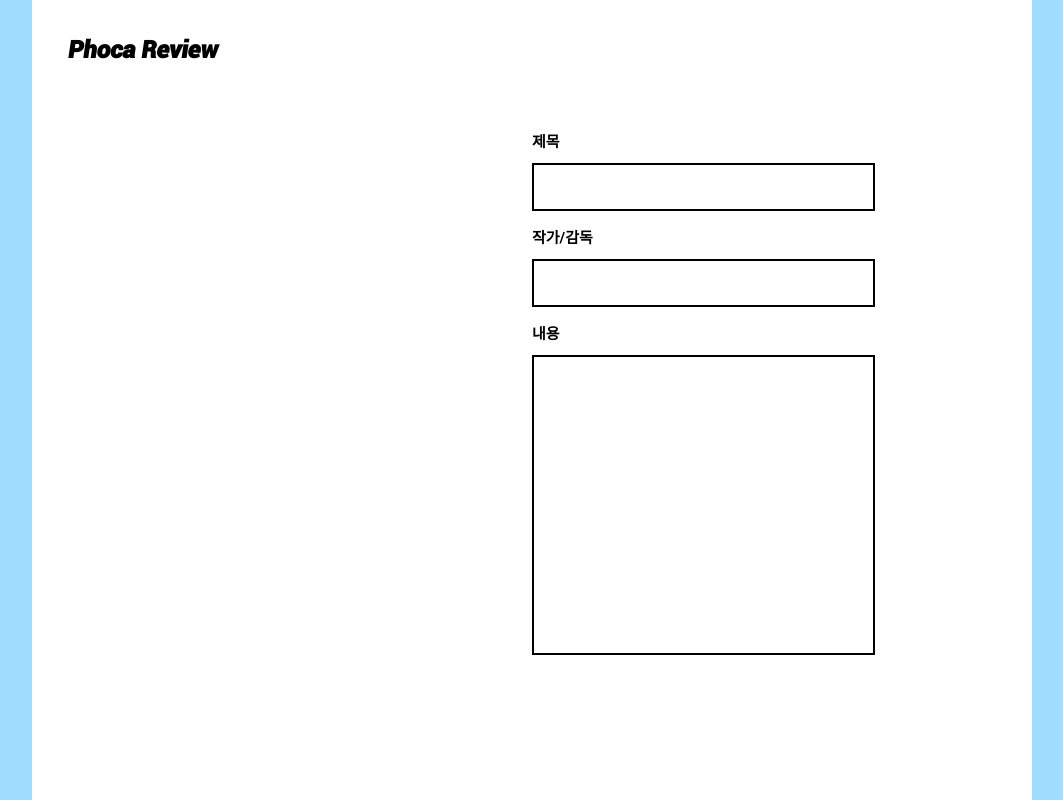
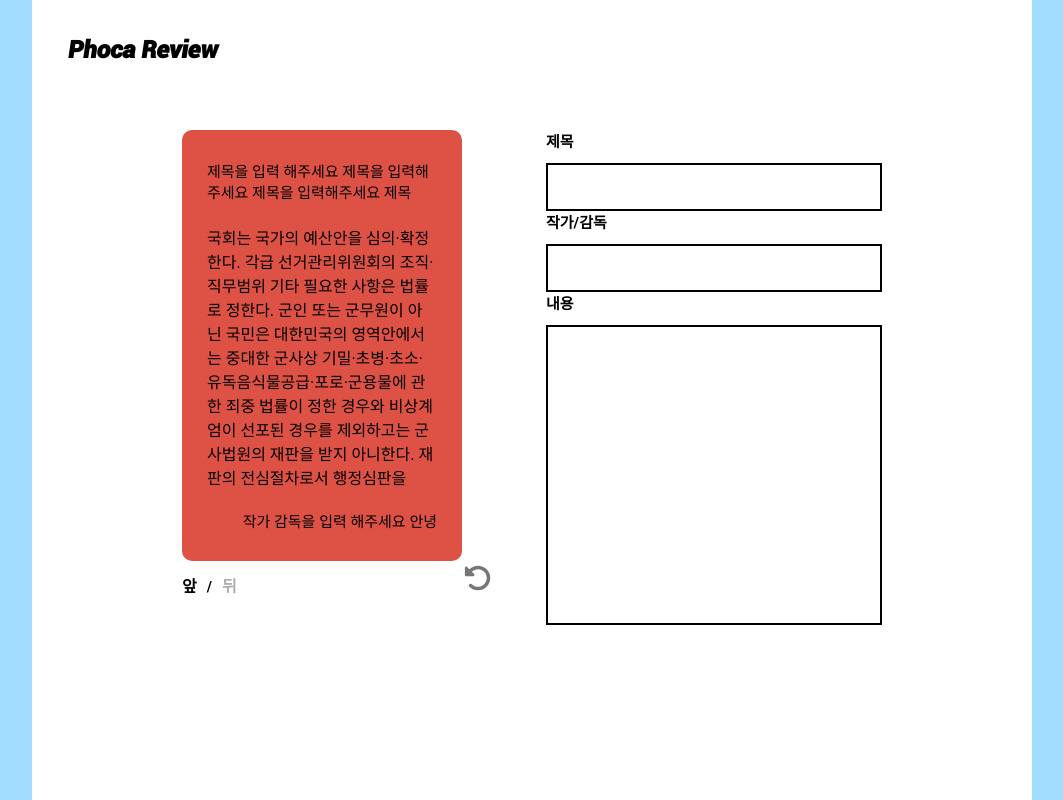
Before and after one commit to bluepebble25/phoca-review, a React (Create React App) app in the folder client/: page /create in a window 1280 px wide. Shown: the whole page, without its empty margins (108-1171 px from the left). Built offline with nearby package versions, Linux system fonts and the light colour scheme; a web font is replaced by a local one.

Commit message:
#4 feat: editor 화면에 카드 컴포넌트 추가

```diff
--- /dev/null
+++ b/client/src/components/atoms/Buttons/FlipButton.tsx
@@ -0,0 +1,36 @@
+import { css } from '@emotion/react';
+import { FontAwesomeIcon } from '@fortawesome/react-fontawesome';
+import { faRotateLeft } from '@fortawesome/free-solid-svg-icons';
+
+interface FlipButtonProps {
+  buttonSize: number;
+  onClick: React.MouseEventHandler<HTMLButtonElement>;
+}
+
+function FlipButton({ onClick, buttonSize }: FlipButtonProps) {
+  return (
+    <button css={buttonStyle} onClick={onClick}>
+      <FontAwesomeIcon
+        icon={faRotateLeft}
+        fontSize={buttonSize}
+        css={iconStyle}
+      />
+    </button>
+  );
+}
+
+const buttonStyle = () => css`
+  padding: 8px;
+  border: none;
+  border-radius: 50%;
+  background-color: transparent;
+  cursor: pointer;
+`;
+
+const iconStyle = css`
+  text-shadow: 0 30px 10px rgba(0, 0, 0, 0.2);
+  color: #545454;
+  opacity: 80%;
+`;
+
+export default FlipButton;
--- /dev/null
+++ b/client/src/components/atoms/Card.tsx
@@ -0,0 +1,104 @@
+import { css } from '@emotion/react';
+
+interface CardProps {
+  isCardFront: boolean;
+}
+
+interface CardFaceProps {
+  isCardFront: boolean;
+  faceType: 'front' | 'back';
+}
+
+const CardFace: React.FC<CardFaceProps> = ({ faceType, isCardFront }) => {
+  return (
+    <div
+      css={[
+        cardFaceStyle,
+        faceType === 'front' ? frontStyle(isCardFront) : backStyle(isCardFront),
+      ]}
+    >
+      <div css={titleStyle}>
+        {/* 36자 제한 */}
+        제목을 입력 해주세요 제목을 입력해주세요 제목을 입력해주세요 제목
+      </div>
+      <p css={contentsStyle}>
+        {/* 198자 제한 */}
+        국회는 국가의 예산안을 심의·확정한다. 각급 선거관리위원회의
+        조직·직무범위 기타 필요한 사항은 법률로 정한다. 군인 또는 군무원이 아닌
+        국민은 대한민국의 영역안에서는 중대한 군사상
+        기밀·초병·초소·유독음식물공급·포로·군용물에 관한 죄중 법률이 정한 경우와
+        비상계엄이 선포된 경우를 제외하고는 군사법원의 재판을 받지 아니한다.
+        재판의 전심절차로서 행정심판을
+      </p>
+      {/* 17자 제한 */}
+      <div css={authorStyle}>작가 감독을 입력 해주세요 안녕</div>
+    </div>
+  );
+};
+
+function Card({ isCardFront }: CardProps) {
+  return (
+    <div css={sceneStyle}>
+      <div css={cardStyle}>
+        <CardFace faceType="front" isCardFront={isCardFront} />
+        <CardFace faceType="back" isCardFront={isCardFront} />
+      </div>
+    </div>
+  );
+}
+
+/* about card */
+const sceneStyle = css`
+  width: 280px;
+  height: 431px;
+  perspective: 600px;
+`;
+
+const cardStyle = css`
+  position: relative;
+  width: 100%;
+  height: 100%;
+  transition: transform 1s;
+  transform-style: preserve-3d;
+  border-radius: 10px;
+  font-size: 1.5rem;
+`;
+
+const cardFaceStyle = css`
+  position: absolute;
+  width: 100%;
+  height: 100%;
+  border-radius: 10px;
+  background-color: #d9d9d9;
+  backface-visibility: hidden;
+  padding: 30px 25px;
+`;
+
+const frontStyle = (isCardFront: boolean) => css`
+  background-color: #de5246;
+  ${!isCardFront && 'transform: rotateY(180deg)'};
+`;
+
+const backStyle = (isCardFront: boolean) => css`
+  background-color: royalblue;
+  ${isCardFront && 'transform: rotateY(180deg)'};
+`;
+
+/* about texts */
+const titleStyle = css`
+  margin-bottom: 23px;
+`;
+
+const contentsStyle = css`
+  font-size: 1.6rem;
+`;
+
+const authorStyle = css`
+  position: absolute;
+  right: 25px;
+  bottom: 30px;
+  text-align: right;
+  margin-top: 24px;
+`;
+
+export default Card;
--- /dev/null
+++ b/client/src/components/atoms/CardFlipLabel.tsx
@@ -0,0 +1,39 @@
+import { css } from '@emotion/react';
+
+interface CardFlipLabelProps {
+  isCardFront: boolean;
+  onClick: React.MouseEventHandler<HTMLSpanElement>;
+}
+
+function CardFlipLabel({ isCardFront, onClick }: CardFlipLabelProps) {
+  return (
+    <div css={labelContainerStyle}>
+      <span id="frontLabel" onClick={onClick} css={textStyle(isCardFront)}>
+        앞
+      </span>
+      <span css={dashStyle}>/</span>
+      <span id="backLabel" css={textStyle(!isCardFront)} onClick={onClick}>
+        뒤
+      </span>
+    </div>
+  );
+}
+
+const labelContainerStyle = css`
+  margin-top: 12px;
+  font-size: 1.6rem;
+`;
+
+const dashStyle = css`
+  font-size: 1.4rem;
+  margin: 0 10px;
+  font-weight: 600;
+`;
+
+const textStyle = (isCardFront: boolean) => css`
+  font-weight: 600;
+  color: ${isCardFront ? 'black' : '#ACACAC'};
+  cursor: pointer;
+`;
+
+export default CardFlipLabel;
--- a/client/src/components/atoms/Input/TextArea.tsx
+++ b/client/src/components/atoms/Input/TextArea.tsx
@@ -10,7 +10,7 @@ interface TextAreaProps {
   onChange: React.ChangeEventHandler<HTMLTextAreaElement>;
 }
 
-function TextArea({ name, labelName, rows, cols }: TextAreaProps) {
+function TextArea({ name, labelName, rows, cols, onChange }: TextAreaProps) {
   return (
     <div>
       <Label name={name} labelName={labelName} />
@@ -19,6 +19,7 @@ function TextArea({ name, labelName, rows, cols }: TextAreaProps) {
         name={name}
         rows={rows}
         cols={cols}
+        onChange={onChange}
         css={[inputStyle, textAreaStyle]}
       />
     </div>
--- a/client/src/pages/CreateCardPage.tsx
+++ b/client/src/pages/CreateCardPage.tsx
@@ -1,9 +1,10 @@
 import { css } from '@emotion/react';
 import React, { useState } from 'react';
+import FlipButton from '../components/atoms/Buttons/FlipButton';
+import Card from '../components/atoms/Card';
+import CardFlipLabel from '../components/atoms/CardFlipLabel';
 import Input from '../components/atoms/Input/Input';
 import TextArea from '../components/atoms/Input/TextArea';
-// import Input from '../components/atoms/Input/Input';
-// import TextArea from '../components/atoms/Input/TextArea';
 import Logo from '../components/atoms/Logo';
 
 function CreateCardPage() {
@@ -25,12 +26,36 @@ function CreateCardPage() {
     console.log(cardContents);
   };
 
+  const onClickCardToggle = (e: React.MouseEvent) => {
+    switch (e.currentTarget.id) {
+      case 'frontLabel':
+        setIsCardFront(true);
+        break;
+      case 'backLabel':
+        setIsCardFront(false);
+        break;
+      default:
+        setIsCardFront(!isCardFront);
+    }
+  };
+
   return (
     <div css={backgroundStyle}>
       <div css={containerStyle}>
         <Logo margin="36px" />
         <div css={innerStyle}>
-          <div css={cardContainerStyle}></div>
+          <div css={cardPreviewStyle}>
+            <Card isCardFront={isCardFront} />
+            <div css={flipTooAreaStyle}>
+              <CardFlipLabel
+                isCardFront={isCardFront}
+                onClick={onClickCardToggle}
+              />
+              <div css={buttonWrapperStyle}>
+                <FlipButton buttonSize={28} onClick={onClickCardToggle} />
+              </div>
+            </div>
+          </div>
           <form css={formStyle}>
             {isCardFront ? (
               <>
@@ -69,7 +94,6 @@ function CreateCardPage() {
 }
 
 const backgroundStyle = css`
-  height: 100vh;
   background-color: #a0ddff;
 `;
 
@@ -87,15 +111,28 @@ const innerStyle = css`
   margin: 30px auto;
 `;
 
-const cardContainerStyle = css`
-  width: 50%;
+const cardPreviewStyle = css`
+  width: 48%;
+`;
+
+const flipTooAreaStyle = css`
+  position: relative;
+  display: flex;
+  justify-content: space-between;
+  width: 100%;
+`;
+
+const buttonWrapperStyle = css`
+  position: absolute;
+  top: -5px;
+  right: 18px;
 `;
 
 const formStyle = css`
   display: flex;
   flex-direction: column;
-  gap: 15px;
-  width: 50%;
+  gap: 4%;
+  width: 48%;
 `;
 
 export default CreateCardPage;
```
Also changed, not shown: client/src/components/organisms/CardBox.tsx (added, +7 -0 lines).
